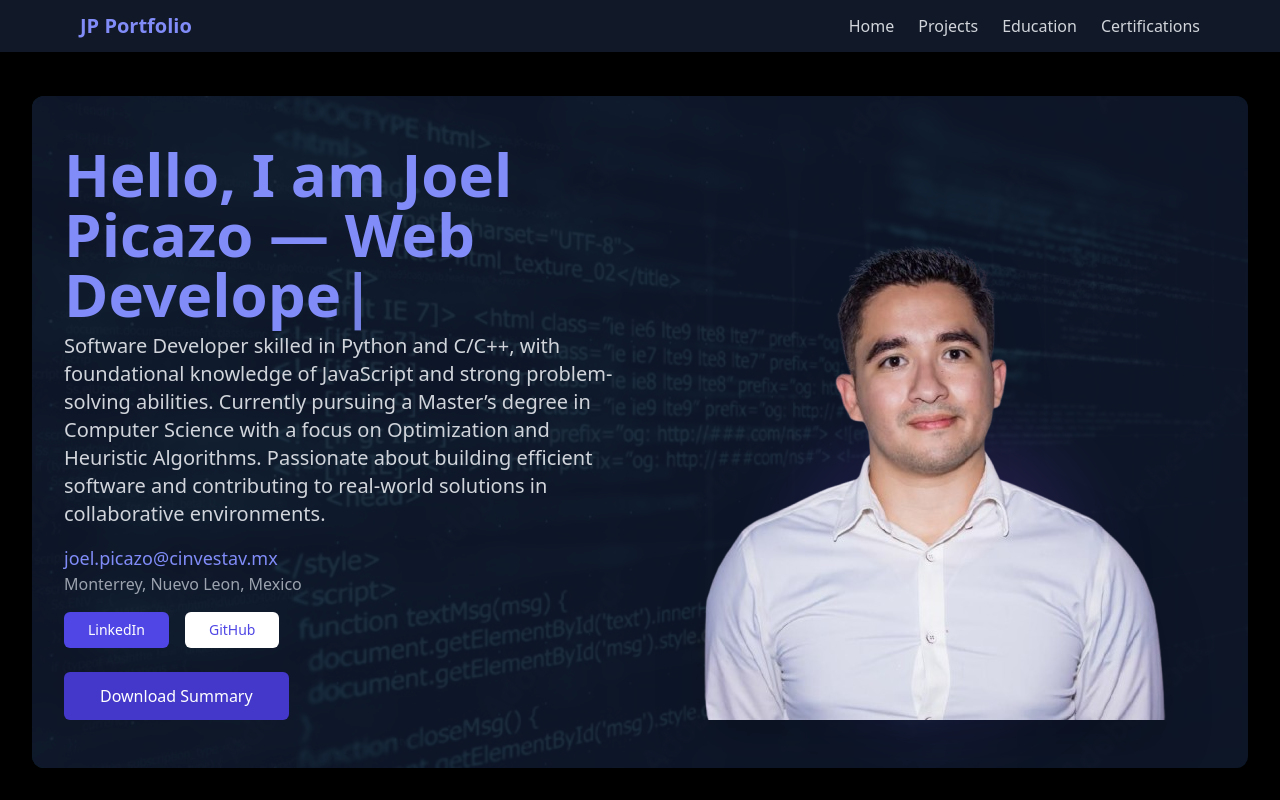
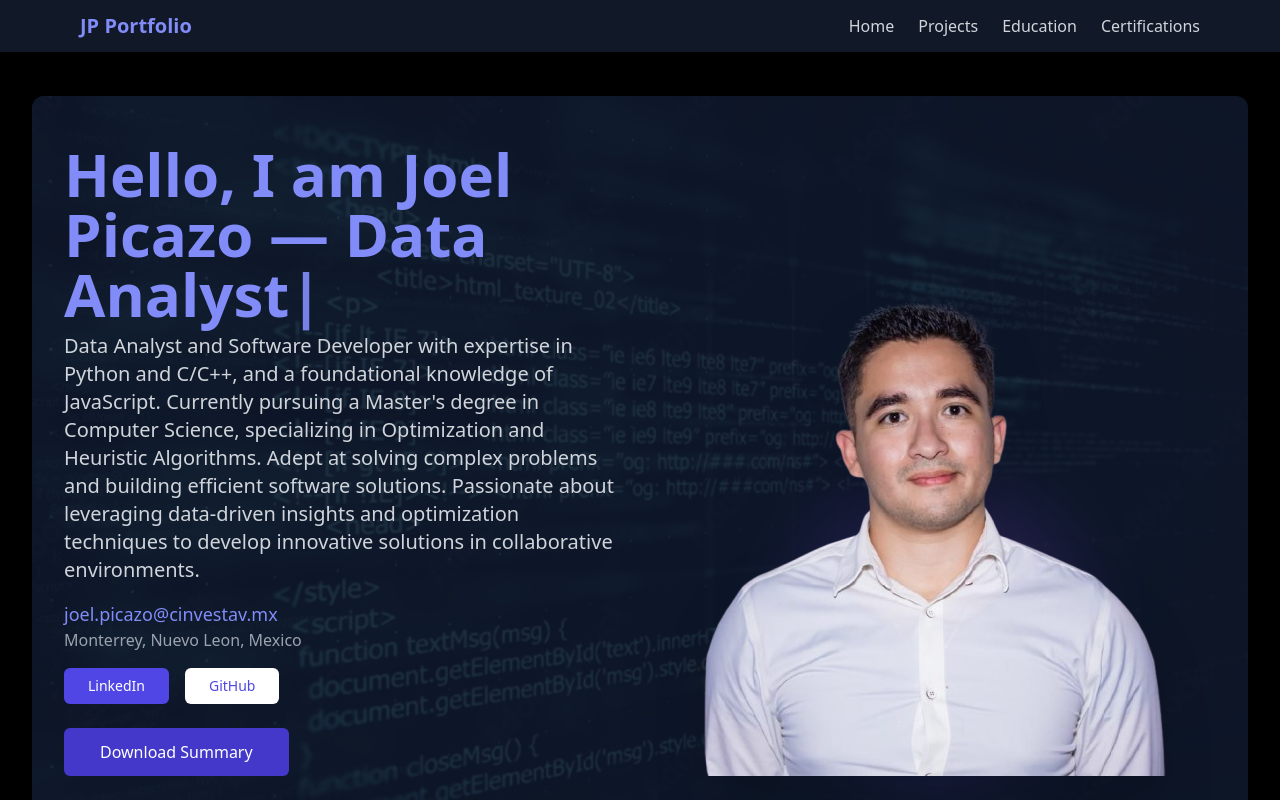
Before and after one commit to JPicazo99/JP-Portfolio, a React (Vite) app: page / in a window 1280 px wide. Shown: the top 800 px of the page. Built offline with nearby package versions, Linux system fonts and the light colour scheme.

Commit message:
Update Data Analyst Background

```diff
--- a/src/pages/Inicio.jsx
+++ b/src/pages/Inicio.jsx
@@ -2,7 +2,7 @@ import { useEffect, useState } from 'react';
 
 function Inicio() {
   const [texto, setTexto] = useState('');
-  const frase = 'Hello, I am Joel Picazo — Web Developer & Engineer';
+  const frase = 'Hello, I am Joel Picazo — Data Analyst & Web Developer';
 
   useEffect(() => {
     let i = 0;
@@ -15,15 +15,16 @@ function Inicio() {
   }, []);
 
   const tecnologias = [
+  { nombre: "Python", icono: "/icons/python.svg", color: "text-green-400", border: "border-green-400" },
+  { nombre: "C/C++", icono: "/icons/cpp.svg", color: "text-blue-300", border: "border-blue-300" },
+  { nombre: "JavaScript", icono: "/icons/javascript.svg", color: "text-yellow-400", border: "border-yellow-400" },
+  { nombre: "Java", icono: "/icons/java.svg", color: "text-red-500", border: "border-red-500" },
+  { nombre: "JavaScript", icono: "/icons/javascript.svg", color: "text-yellow-400", border: "border-yellow-400" },
+  { nombre: "Matlab", icono: "/icons/matlab.svg", color: "text-orange-400", border: "border-orange-400" },
   { nombre: "Arduino", icono: "/icons/arduino.svg", color: "text-teal-400", border: "border-teal-400" },
-  { nombre: "C/C++", icono: "/icons/cpp.svg", color: "text-blue-300", border: "border-blue-300" },
   { nombre: "Docker", icono: "/icons/docker.svg", color: "text-sky-400", border: "border-sky-400" },
   { nombre: "Git", icono: "/icons/git.svg", color: "text-orange-500", border: "border-orange-500" },
   // { nombre: "GitHub", icono: "/icons/github.svg", color: "text-gray-300", border: "border-gray-300" },
-  { nombre: "Java", icono: "/icons/java.svg", color: "text-red-500", border: "border-red-500" },
-  { nombre: "JavaScript", icono: "/icons/javascript.svg", color: "text-yellow-400", border: "border-yellow-400" },
-  { nombre: "Matlab", icono: "/icons/matlab.svg", color: "text-orange-400", border: "border-orange-400" },
-  { nombre: "Python", icono: "/icons/python.svg", color: "text-green-400", border: "border-green-400" },
   { nombre: "React", icono: "/icons/react.svg", color: "text-cyan-400", border: "border-cyan-400" },
   { nombre: "Tailwind", icono: "/icons/tailwind.svg", color: "text-sky-300", border: "border-sky-300" },
 ];
@@ -58,7 +59,7 @@ function Inicio() {
         {texto}<span className="animate-pulse">|</span>
       </h1>
       <p className="text-xl text-gray-300 mb-4">
-        Software Developer skilled in Python and C/C++, with foundational knowledge of JavaScript and strong problem-solving abilities. Currently pursuing a Master’s degree in Computer Science with a focus on Optimization and Heuristic Algorithms. Passionate about building efficient software and contributing to real-world solutions in collaborative environments.
+        Data Analyst and Software Developer with expertise in Python and C/C++, and a foundational knowledge of JavaScript. Currently pursuing a Master's degree in Computer Science, specializing in Optimization and Heuristic Algorithms. Adept at solving complex problems and building efficient software solutions. Passionate about leveraging data-driven insights and optimization techniques to develop innovative solutions in collaborative environments.
       </p>
       <p className="text-indigo-400 font-medium text-lg">joel.picazo@cinvestav.mx</p>
       <p className="text-gray-400 text-base">Monterrey, Nuevo Leon, Mexico</p>
```
